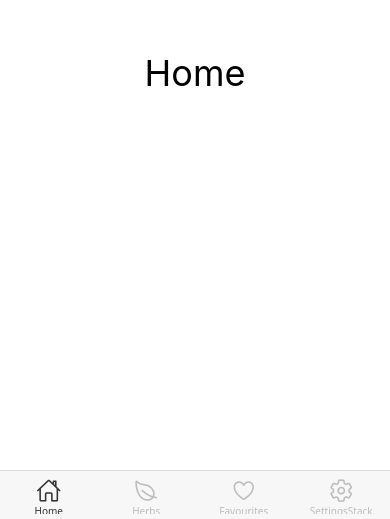
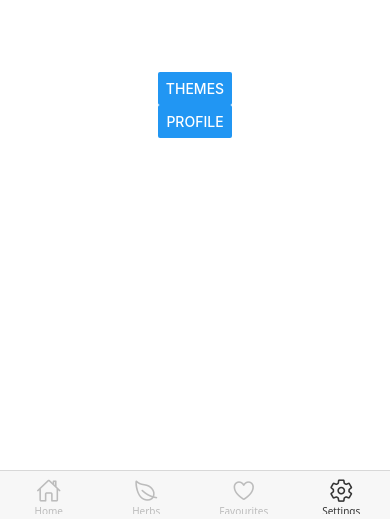
Before and after one commit to ronherrema/2026_04_22_mixed_nav, a React Native app: screen /Settings in a window 390 px wide. Shown: the part 325-844 px from the top of the page. Built offline with nearby package versions, Linux system fonts and the light colour scheme.

Commit message:
colour changes

```diff
--- a/App.js
+++ b/App.js
@@ -52,7 +52,7 @@ export default function App() {
             }}
           />
           <Tab.Screen
-            name="SettingsStack"
+            name="Settings"
             component={SettingsStackScreen}
             options={{
               tabBarIcon: ({ color, size }) => (
--- a/Favourites.js
+++ b/Favourites.js
@@ -7,7 +7,7 @@ export default function FavouritesScreen() {
 
   return (
     <SafeAreaView style={[styles.container, { backgroundColor: bgc }]}>
-      <Text style={{ fontSize: 36 }}>Faves</Text>
+      <Text style={{ fontSize: 36, color: "white" }}>Faves</Text>
     </SafeAreaView>
   )
 }
--- a/Herbs.js
+++ b/Herbs.js
@@ -8,7 +8,7 @@ export default function HerbsScreen() {
 
   return (
     <SafeAreaView style={[styles.container, { backgroundColor: bgc }]}>
-      <Text style={{ fontSize: 36 }}>Herbs</Text>
+      <Text style={{ fontSize: 36, color: "white" }}>Herbs</Text>
       <FlatList
         style={{ width: "80%" }}
         data={herbs}
--- a/Home.js
+++ b/Home.js
@@ -7,7 +7,7 @@ export default function HomeScreen() {
 
   return (
     <SafeAreaView style={[styles.container, { backgroundColor: bgc }]}>
-      <Text style={{ fontSize: 36 }}>Home</Text>
+      <Text style={{ fontSize: 36, color: "#fff" }}>Home</Text>
     </SafeAreaView>
   )
 }
--- a/Profile.js
+++ b/Profile.js
@@ -7,7 +7,7 @@ export default function ProfileScreen() {
 
   return (
     <SafeAreaView style={[styles.container, { backgroundColor: bgc }]}>
-      <Text style={{ fontSize: 36 }}>Profile</Text>
+      <Text style={{ fontSize: 36, color: "#fff" }}>Profile</Text>
     </SafeAreaView>
   )
 }
@@ -16,7 +16,7 @@ const styles = StyleSheet.create({
   container: {
     flex: 1,
     alignItems: "center",
-    justifyContent: "center",
+    justifyContent: "flex-start",
     backgroundColor: "white",
   },
 })
--- a/Themes.js
+++ b/Themes.js
@@ -7,7 +7,7 @@ export default function ThemesScreen() {
 
   return (
     <SafeAreaView style={[styles.container, { backgroundColor: bgc }]}>
-      <Text style={{ fontSize: 36 }}>Themes</Text>
+      <Text style={{ fontSize: 36, color: "#fFF" }}>Themes</Text>
       <Button title="Green" onPress={() => setBgc("#77ff77ff")}></Button>
       <Button title="White" onPress={() => setBgc("#fff")}></Button>
       <Button title="Purple" onPress={() => setBgc("#7777ff77")}></Button>
@@ -19,7 +19,7 @@ const styles = StyleSheet.create({
   container: {
     flex: 1,
     alignItems: "center",
-    justifyContent: "center",
+    justifyContent: "flex-start",
     backgroundColor: "white",
   },
 })
```
